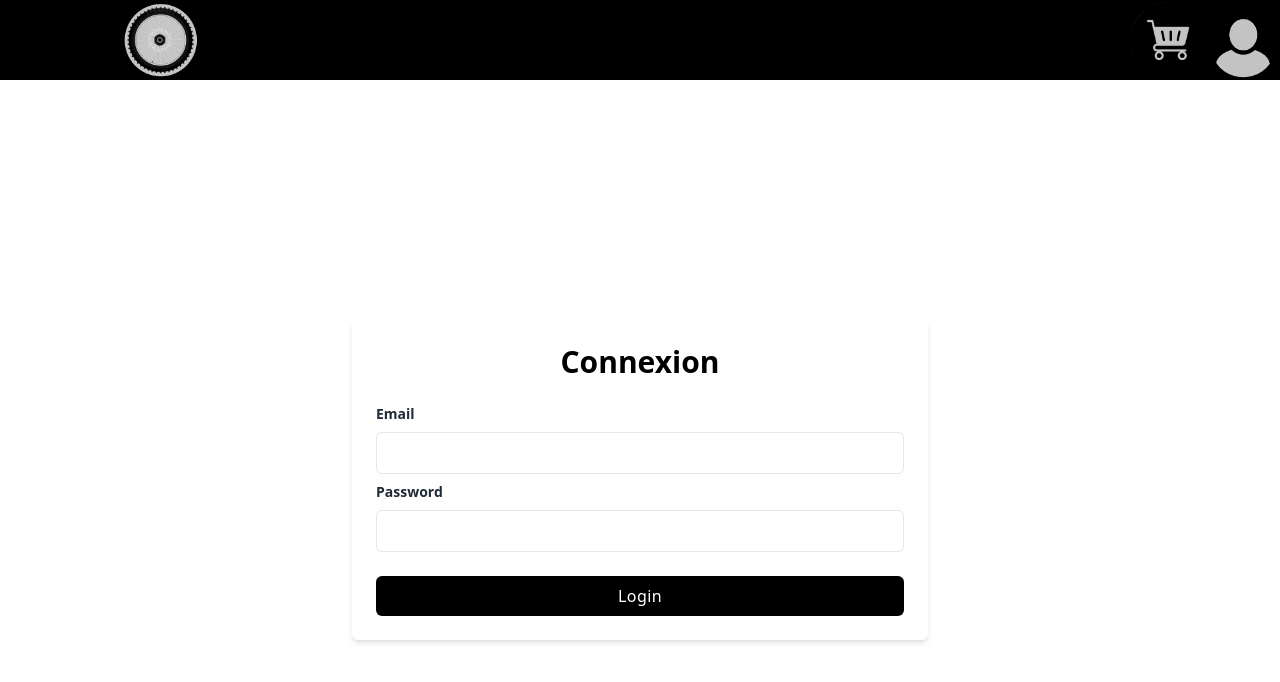
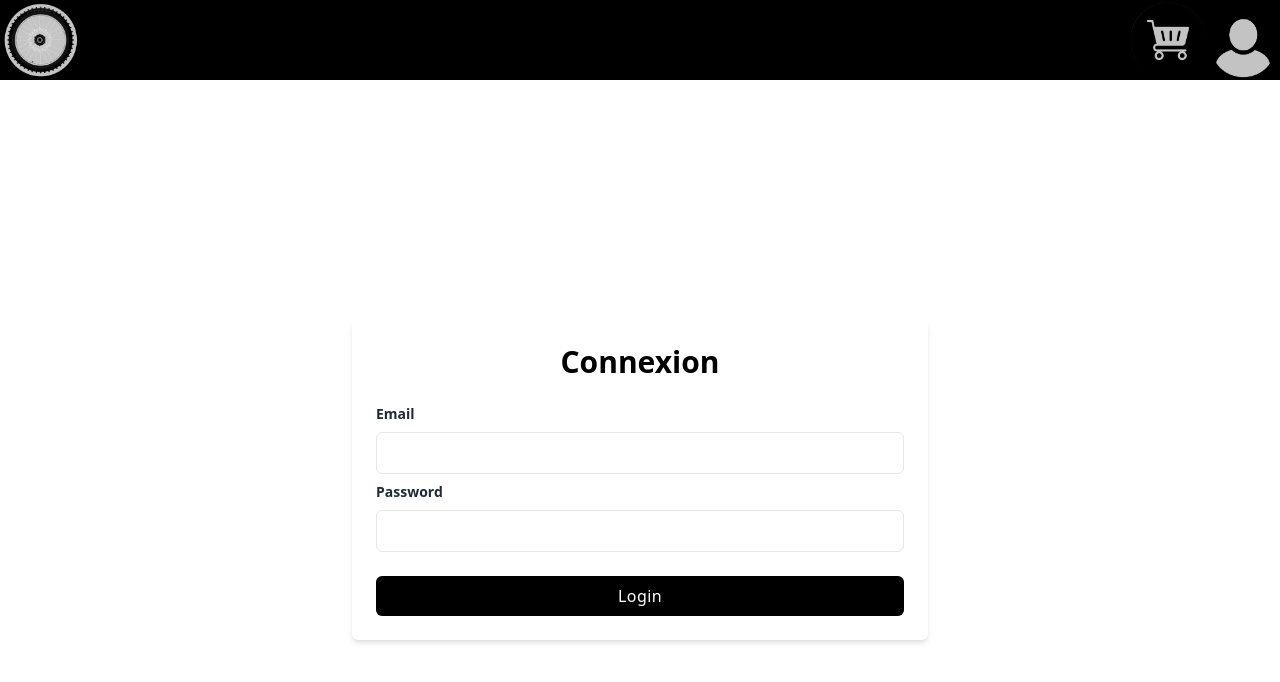
Before and after one commit to Naoufal69/e-commerce, a React (Vite) app in the folder e-cross/: page /Connexion in a window 1280 px wide. Shown: the top 682 px of the page. Built offline with nearby package versions, Linux system fonts and the light colour scheme; no server answers.

Commit message:
Gestions des routes

```diff
--- /dev/null
+++ b/e-cross/src/App.tsx
@@ -0,0 +1,24 @@
+import React from 'react';
+import { useRoutes } from 'react-router-dom';
+import Index from './components';
+import Header from './components/header';
+import Login from './components/login';
+import Profil from './components/profil';
+
+
+const App = () => {
+    const routes = useRoutes([
+        { path: '/', element: <Index /> },
+        { path: '/Profile', element: <Profil />},
+        { path: '/Connexion', element: <Login />},
+    ]);
+
+  return (
+    <div className="App">
+        <Header />
+        {routes}
+    </div>
+  );
+};
+
+export default App;
--- a/e-cross/src/components/header.tsx
+++ b/e-cross/src/components/header.tsx
@@ -1,13 +1,20 @@
-import logo from '../assets/logo.png'
-import account from '../assets/account.png'
-import caddi from '../assets/panier.png'
+import logo from "../assets/logo.png";
+import account from "../assets/account.png";
+import caddi from "../assets/panier.png";
+import { Link, NavLink } from "react-router-dom";
 function Header() {
   return (
-    <header className="h-20 bg-black flex justify-between">
-      <img src={logo} alt="Image gauche" className="w-1/4 object-contain justify-start"/>
-      <div className='flex w-3/4 justify-end'>
-        <img src={caddi} alt="Image droite"/>
-        <img src={account} alt="Image droite"/>
+    <header className="h-20 w-full bg-black flex justify-between">
+      <div className="h-20">
+        <Link to="/">
+          <img src={logo} alt="Image gauche" className="h-20" />
+        </Link>
+      </div>
+      <div className="flex w-3/4 justify-end">
+        <img src={caddi} alt="Image droite" />
+        <Link to="/Profile">
+          <img src={account} alt="Image droite" className="h-20" />
+        </Link>
       </div>
     </header>
   );
--- a/e-cross/src/components/index.tsx
+++ b/e-cross/src/components/index.tsx
@@ -22,13 +22,14 @@ function Index() {
     loadMotocross();
   }, []);
   return (
-    <div>
-      {motocross.map((motocross,index)=><div className="mb-5" key={index}>
-        <img src={motocross.image}/>
-        <div>{motocross.modele}</div>
-        <div>{new Intl.NumberFormat().format(motocross.prix)} €</div>
-        <div>{motocross.date}</div>
-        <div>{motocross.marque}</div>
+    <div className="flex space-x-20 m-5">
+      {motocross.map((motocross,index)=><div className="rounded-md shadow-md w-1/4 h-1/5 min-w-fit" key={index}>
+        <img src={motocross.image} className="w-82 h-72 items-center"/>
+        <div className="flex justify-between flex-wrap">
+          <div className="text-lg font-semibold text-center">{motocross.marque}</div>
+          <div className="text-lg font-semibold text-center">{motocross.modele}</div>
+          <div className="text-lg font-semibold text-center">{motocross.date}</div>
+        </div>
         </div>)}
     </div>
   );
--- a/e-cross/src/main.tsx
+++ b/e-cross/src/main.tsx
@@ -1,36 +1,16 @@
-import { createContext } from 'react'
-import React from 'react'
-import ReactDOM from 'react-dom/client'
-import './index.css'
-import { createBrowserRouter, RouterProvider } from "react-router-dom"
-import Index from './components'
-import Header from "./components/header"
-import Produit from "./components/produit"
-import Login from './components/login'
-import Profil from './components/profil'
+import { createContext } from "react";
+import React from "react";
+import ReactDOM from "react-dom/client";
+import "./index.css";
+import {
+  BrowserRouter
+} from "react-router-dom";
+import App from "./App";
 
-const router = createBrowserRouter([
-  {
-    path: "/",
-    element: <Index />,
-  },
-  {
-    path: "/Produit/:id",
-    element: <Produit />,
-  },
-  {
-    path: "/Connexion",
-    element: <Login />,
-  },
-  {
-    path: "/Profil",
-    element: <Profil/>,
-  }
-]);
-
-ReactDOM.createRoot(document.getElementById('root') as HTMLElement).render(
+ReactDOM.createRoot(document.getElementById("root") as HTMLElement).render(
   <>
-    <Header/>
-    <RouterProvider router={router}/>
-  </>,
-)
+    <BrowserRouter>
+      <App />
+    </BrowserRouter>
+  </>
+);
```
